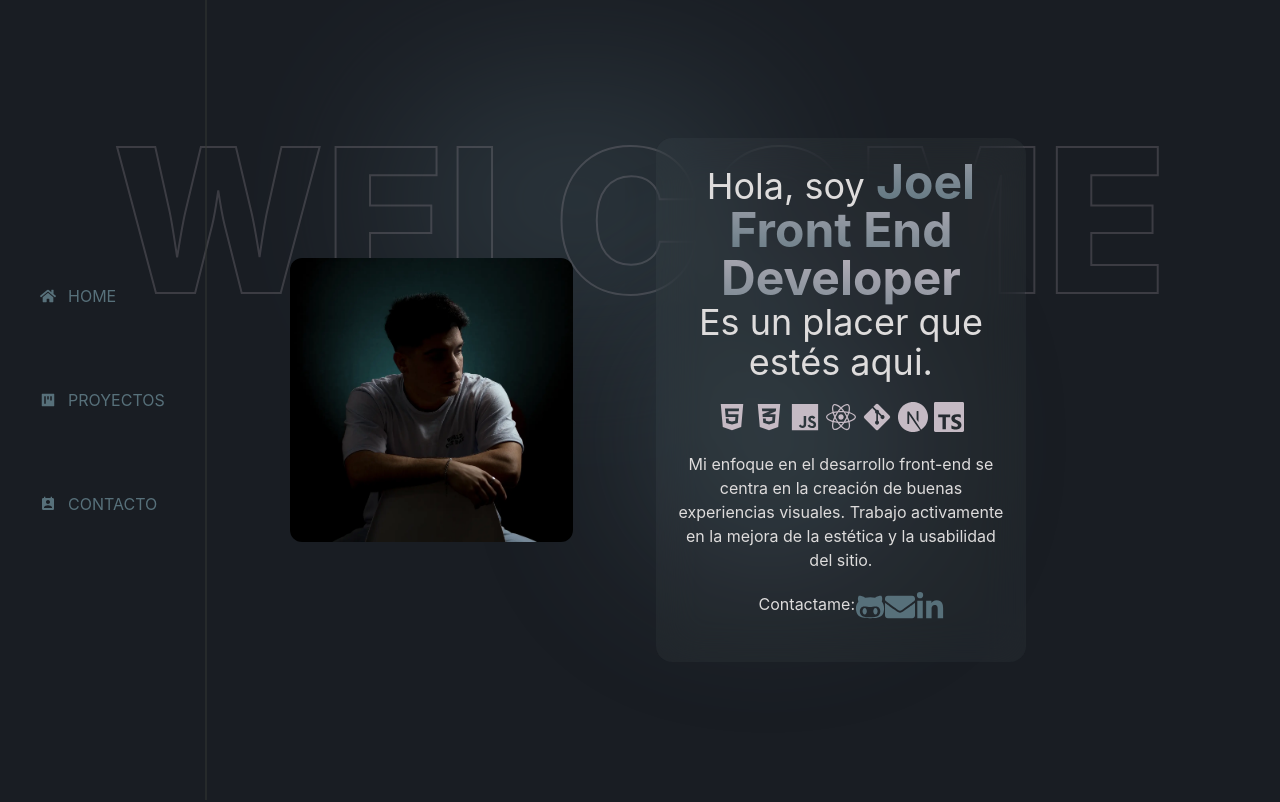
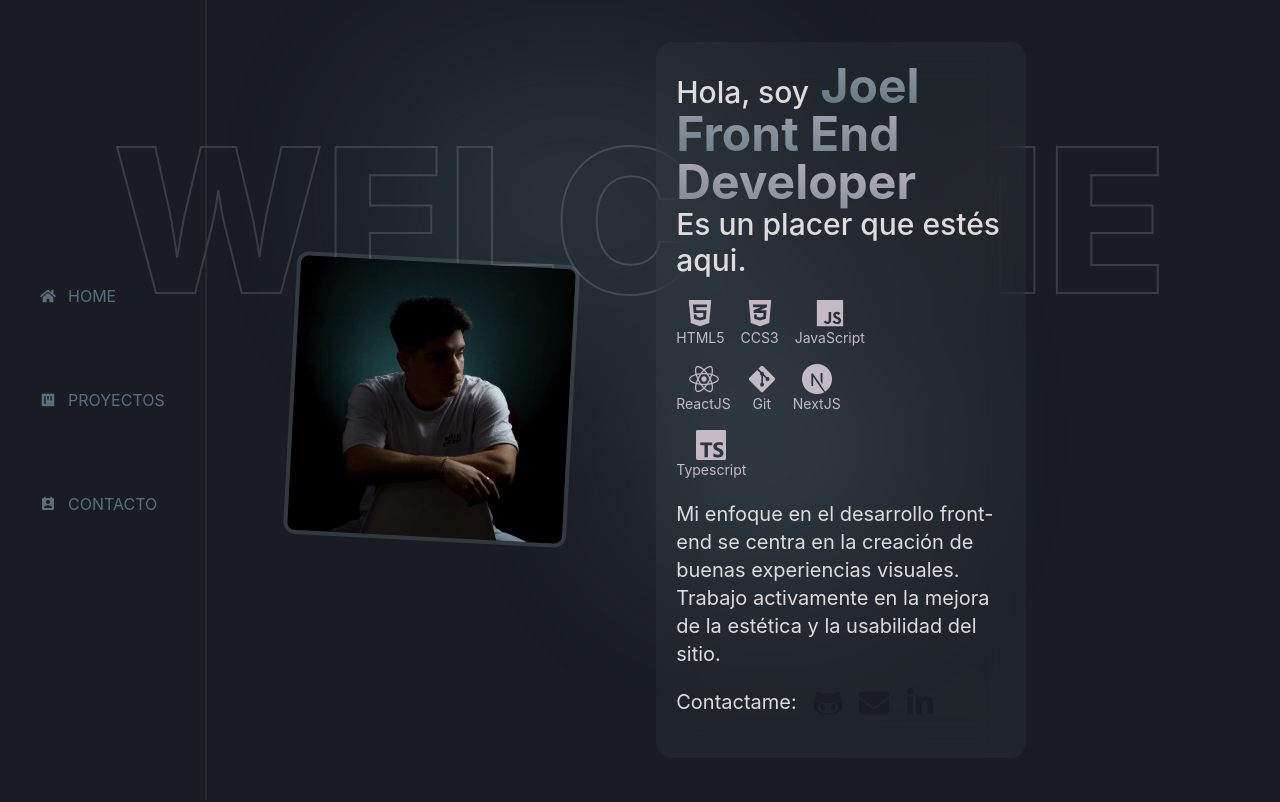
Before and after one commit to joelwaiman/OwnWeb, a React (Create React App) app: page / in a window 1280 px wide. Shown: the top 802 px of the page. Built offline with nearby package versions, Linux system fonts and the light colour scheme; what tailwindcss-animated would draw is missing.

Commit message:
fix home

```diff
--- a/src/components/Home.js
+++ b/src/components/Home.js
@@ -11,8 +11,8 @@ const Home = () => {
         <section className="animate-fade animate-delay-700 flex flex-col justify-center items-center min-h-screen m-auto lg:w-[80%] max-w-[95%] text-text gap-10"
             id="home">
 
-            <div className="xl:absolute top-[10%] left-[30%] h-[30%] w-[30%] bg-primary opacity-30 -z-10 rounded-full blur-[90px]" />
-            <div className="xl:absolute top-[40%] right-[30%] h-[30%] w-[20%] bg-primary opacity-40 -z-10 rounded-full blur-[90px] animate-pulse animate-infinite animate-duration-[5000ms]" />
+            <div className="lg:absolute top-[10%] left-[30%] h-[30%] w-[30%] bg-primary opacity-30 -z-10 rounded-full blur-[90px] animate-pulse animate-infinite animate-duration-[7000ms]" />
+            <div className="lg:absolute top-[40%] right-[30%] h-[30%] w-[20%] bg-primary opacity-40 -z-10 rounded-full blur-[90px] animate-pulse animate-infinite animate-duration-[5000ms]" />
 
             {/* TEXTO BACKGROUND */}
 
@@ -26,42 +26,43 @@ const Home = () => {
                 WELCOME
             </h1>
 
-            <div className="px-4 md:px-6 z-10 max-w-[80%]">
+            <div className="px-4 md:px-6 max-w-[80%]">
                 <div className="flex flex-col lg:flex-row items-center gap-6 md:gap-12">
                     <div className="flex justify-center w-full md:w-3/4">
                         <img
-                            alt="Portfolio image"
-                            className="w-1/2 lg:w-4/5 aspect-square overflow-hidden rounded-xl object-cover object-center"
+                            alt="Me"
+                            className="w-1/2 lg:w-4/5 aspect-square overflow-hidden rounded-xl object-cover object-center border-4 border-gray-400/20 lg:rotate-3 lg:hover:rotate-0 transition-all duration-500 lg:hover:border-secondary lg:hover:shadow-[0_0_10px_0_rgba(197,186,196,0.5)]"
                             height="600"
                             src={image}
                             width="600"
                         />
                     </div>
-                    <article className="animate-fade-left animate-delay-700 flex flex-col text-text items-center bg-glassmorph backdrop-blur-[20px] rounded-2xl shadow-[rgba(0,0,0,0.2)] p-5 text-center w-full lg:w-3/4">
-                        <p className="text-4xl">Hola, soy
-                            <strong className="bg-gradient-to-tr from-primary to-secondary text-transparent bg-clip-text text-5xl"> Joel
+                    <article className="animate-fade-left animate-delay-700 flex flex-col text-text items-center lg:items-start lg:text-start bg-glassmorph backdrop-blur-[20px] rounded-2xl p-5 text-center w-full lg:w-3/4">
+                        <p className="text-3xl font-medium">Hola, soy
+                            <strong className="bg-gradient-to-tr font-bold from-primary to-secondary text-transparent bg-clip-text text-5xl"> Joel
                                 <br /> Front End Developer <br />
-                            </strong> Es un placer que estés aqui.</p>
+                            </strong> Es un placer que estés aqui.
+                        </p>
                         <div
-                            className="flex w-full justify-between md:w-3/4 text-3xl text-secondary py-5 animate-fade">
+                            className="flex flex-wrap w-full justify-center lg:justify-start gap-4 md:w-3/4 text-3xl text-secondary py-5 animate-fade">
                             {iconsStack.map((icns) => {
-                                return <div className="min-w-fit">
+                                return <div className="flex flex-col items-center min-w-fit hover:scale-[1.1] transition-all duration-200">
                                     <span className=""
                                         key={icns.id}
                                         title={icns.title}>
                                         {icns.name}
                                     </span>
-                                    <p className="hidden ">{icns.title}</p>
+                                    <p className="text-sm">{icns.title}</p>
                                 </div>
                             })}
                         </div>
-                        <p>Mi enfoque en el desarrollo front-end se centra en la creación de buenas experiencias visuales. Trabajo activamente en la mejora de la estética y la usabilidad del sitio.</p>
-                        <div className="flex justify-between items-stretch md:w-1/2 w-3/4 py-5">
+                        <p className="text-xl">Mi enfoque en el desarrollo front-end se centra en la creación de buenas experiencias visuales. Trabajo activamente en la mejora de la estética y la usabilidad del sitio.</p>
+                        <div className="flex gap-4 items-stretch md:w-1/2 w-3/4 py-5 text-xl">
                             Contactame:
                             {icons.map((icon) => {
                                 return <a
                                     key={icon.id}
-                                    className="text-3xl text-primary hover:scale-110 transition-all duration-300"
+                                    className="text-3xl text-secondary lg:text-dark hover:scale-110 transition-all duration-300"
                                     href={icon.route}
                                     target="_blank"
                                     rel="noopener noreferrer">
```
